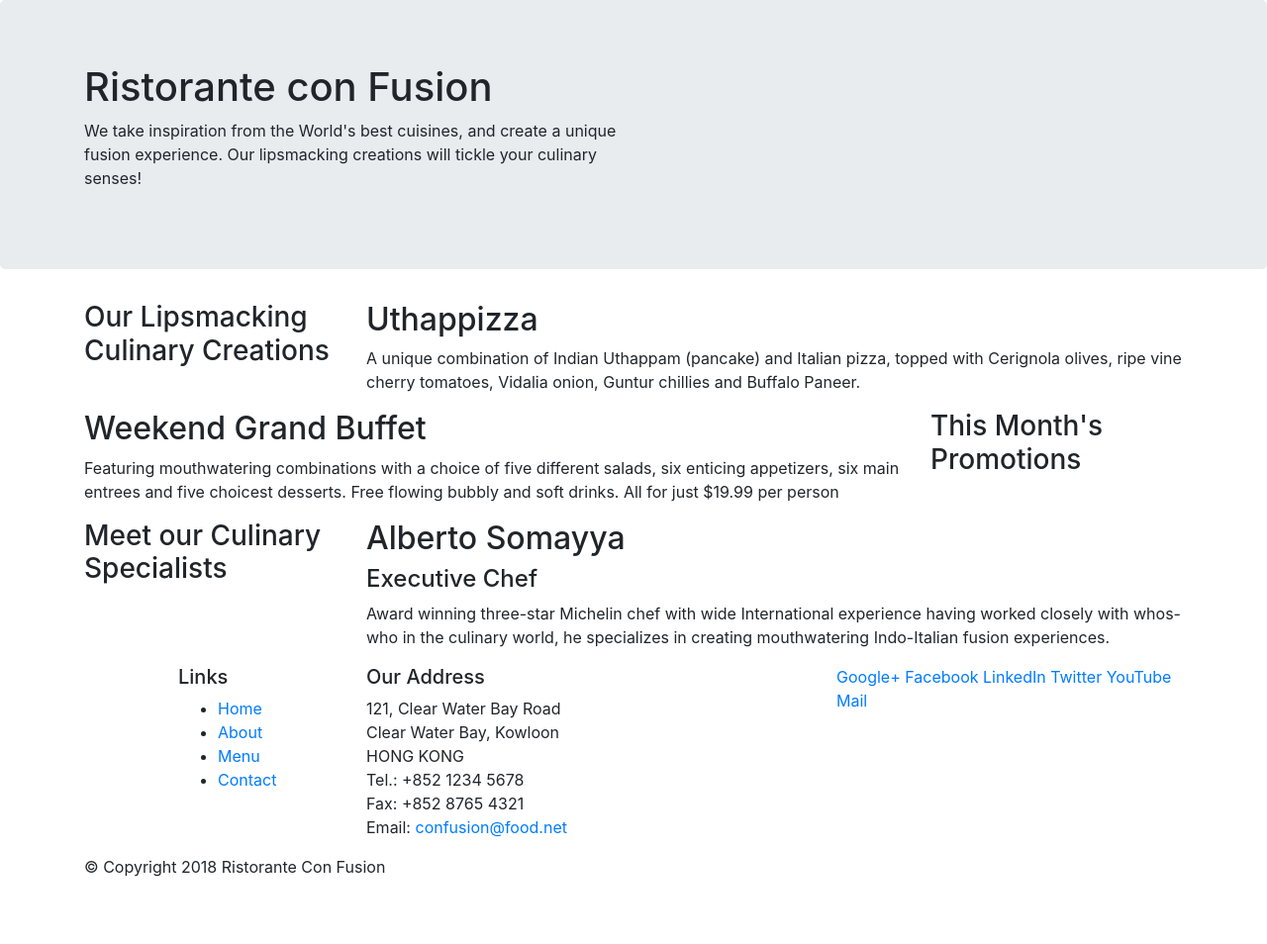
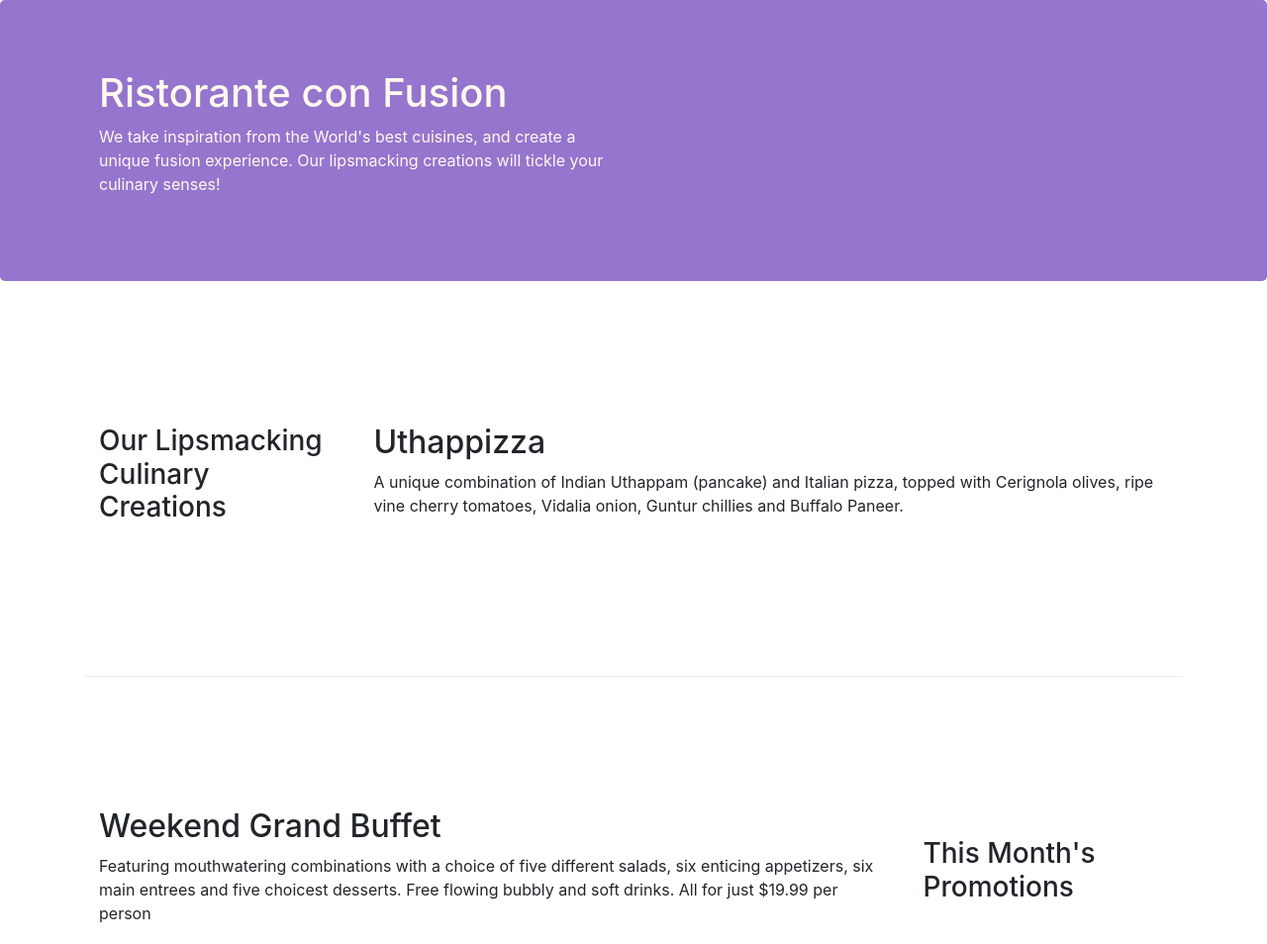
Before and after one commit to arehman1806/conFusion, a website: page index.html in a window 1280 px wide. Shown: the top 954 px of the page at 99% size. Before the commit the page ends 904 px from the top, so only its background shows below. Drawn offline with nearby package versions, Linux system fonts and the light colour scheme.

Commit message:
index page grid system in bootstrap

```diff
--- /dev/null
+++ b/css/styles.css
@@ -0,0 +1,30 @@
+.row-header {
+    margin: 0px auto;
+    padding: 0px;
+}
+
+.row-content {
+    margin:0px auto;
+    padding: 50px 0px 50px 0px;
+    border-bottom: 1px ridge;
+    min-height: 400px;
+}
+
+.footer{
+    background-color: #d1c4e9;
+    margin:0px auto;
+    padding: 20px 0px 20px 0px;
+}
+
+.jumbotron {
+    padding:70px 30px 70px 30px;
+    margin:0px auto;
+    background: #9575CD ;
+    color:floralwhite;
+}
+
+address{
+    font-size:80%;
+    margin:0px;
+    color:#0f0f0f;
+}
--- a/index.html
+++ b/index.html
@@ -15,8 +15,9 @@
 
         <!-- Bootstrap CSS -->
         <link rel="stylesheet" href="node_modules/bootstrap/dist/css/bootstrap.min.css">
+        <link rel="stylesheet" href="css/styles.css">
         <div class="container">
-            <div class="row">
+            <div class="row row-header">
                 <div class="col-12 col-sm-6">
                     <h1>Ristorante con Fusion</h1>
                     <p>We take inspiration from the World's best cuisines, and create a unique fusion experience. Our lipsmacking creations will tickle your culinary senses!</p>
@@ -28,7 +29,7 @@
     </header>
 
     <div class="container">
-        <div class="row">
+        <div class="row row-content align-items-center">
             <div class="col-12 col-sm-4 col-md-3">
                 <h3>Our Lipsmacking Culinary Creations</h3>
             </div>
@@ -39,7 +40,7 @@
         </div>
 
 
-        <div class="row">
+        <div class="row row-content align-items-center">
             <div class="col-12 col-sm-4 order-sm-last col-md-3">
                 <h3>This Month's Promotions</h3>
             </div>
@@ -49,7 +50,7 @@
             </div>
         </div>
 
-        <div class="row">
+        <div class="row row-content align-items-center">
             <div class="col-12 col-sm-4 col-md-3">
                 <h3>Meet our Culinary Specialists</h3>
             </div>
@@ -61,12 +62,12 @@
         </div>
     </div>
 
-    <footer>
+    <footer class="footer">
         <div class="container">
-            <div class="row">
+            <div class="row align-items-center">
                 <div class="col-4 offset-1 col-sm-2">
                     <h5>Links</h5>
-                    <ul>
+                    <ul class="list-unstyled">
                         <li><a href="#">Home</a></li>
                         <li><a href="#">About</a></li>
                         <li><a href="#">Menu</a></li>
@@ -84,8 +85,8 @@
 		              Email: <a href="mailto:confusion@food.net">confusion@food.net</a>
 		           </address>
                 </div>
-                <div class="col-12 col-sm-4">
-                    <div>
+                <div class="col-12 col-sm-4 align-self-center">
+                    <div class="text-center">
                         <a href="http://google.com/+">Google+</a>
                         <a href="http://www.facebook.com/profile.php?id=">Facebook</a>
                         <a href="http://www.linkedin.com/in/">LinkedIn</a>
@@ -95,7 +96,7 @@
                     </div>
                 </div>
            </div>
-           <div class="row">
+           <div class="row align-items-center justify-content-center">
                 <div class="col-auto">
                     <p>© Copyright 2018 Ristorante Con Fusion</p>
                 </div>
```
